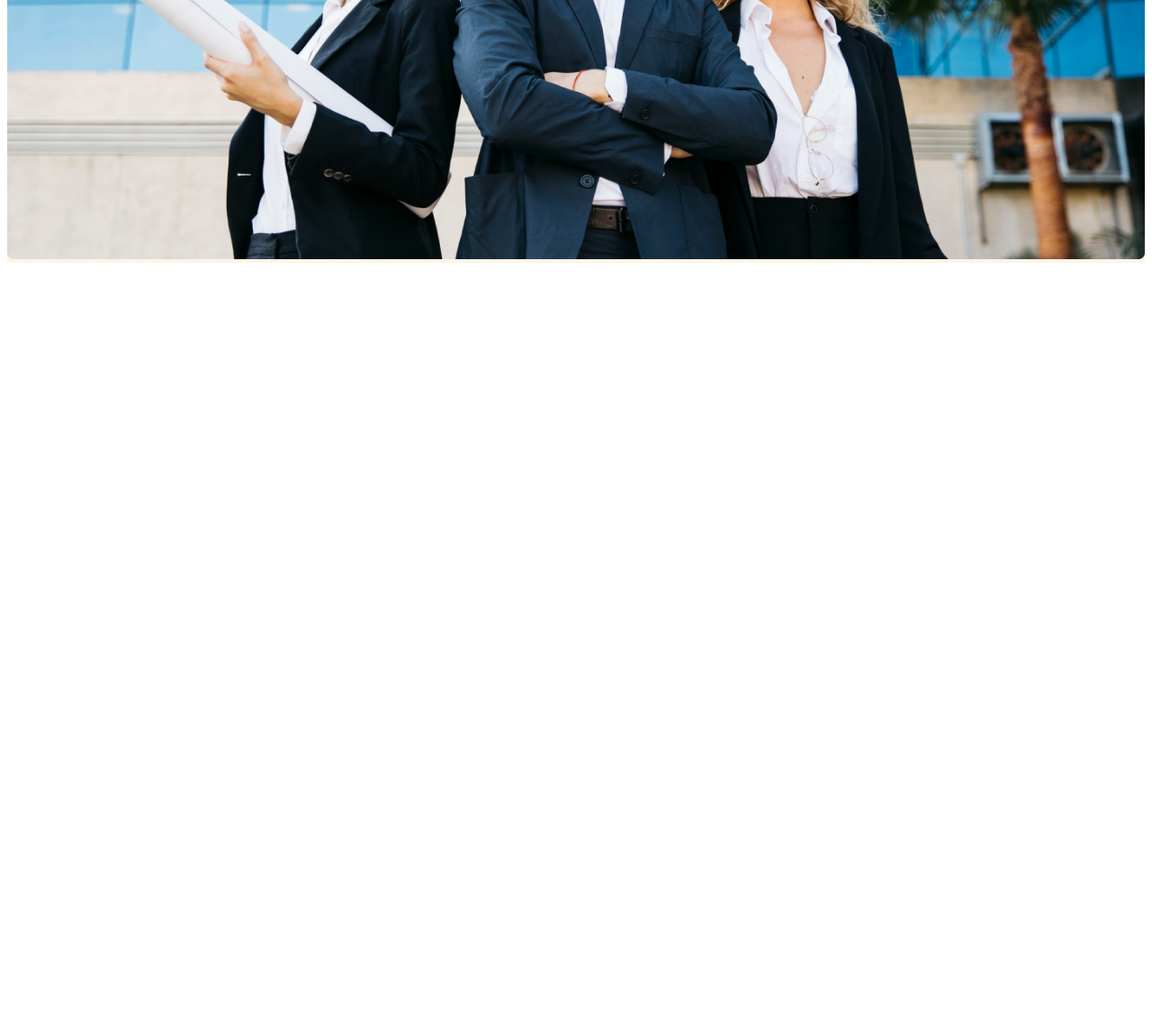
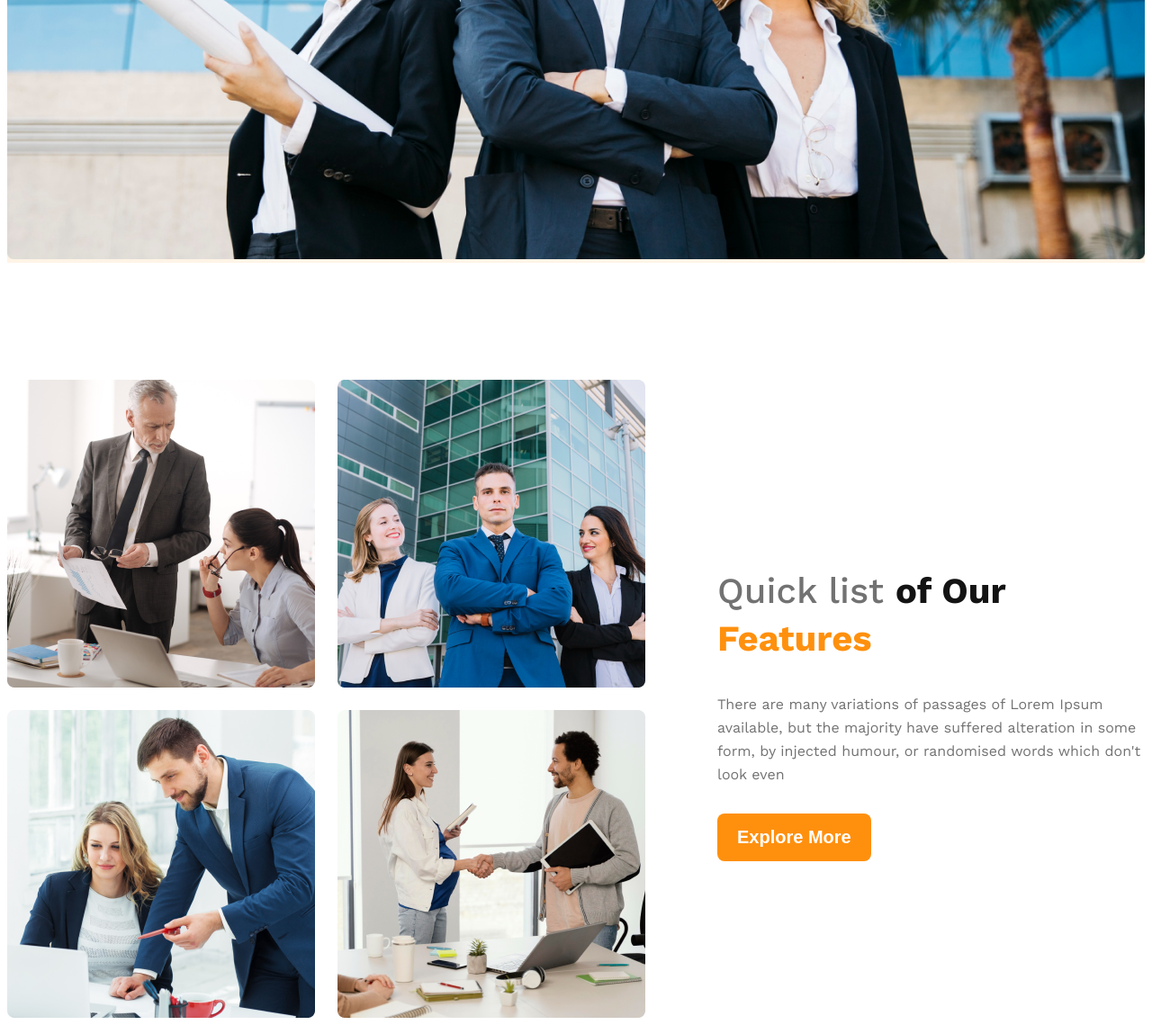
Before and after one commit to sirazulislam3734/g3-architects-website, a plain HTML site: page index.html in a window 1280 px wide. Shown: the part 776-1915 px from the top of the page at 90% size. Before the commit the page ends 1076 px from the top, so only its background shows below. Drawn offline with nearby package versions, Linux system fonts and the light colour scheme.

Commit message:
added section and main  media query and small devise

```diff
--- a/index.html
+++ b/index.html
@@ -32,7 +32,18 @@
          </section>
     </header>
     <main>
-
+        <section class="main-container flex">
+            <div class="main-section-image">
+                <img src="images/team1.png" alt="">
+                <img src="images/team2.png" alt="">
+                <img src="images/team3.png" alt="">
+                <img src="images/team4.png" alt=""></div>
+            <div class="main-section-title">
+                  <h1 class="main-section-text-title"><span class="dark3 fo">Quick list</span> <span style="font-weight: 700;">of Our</span> <br><span style="font-weight: 700; color:rgb(255, 144, 14);">Features</span></h1>
+                  <p class="main-section-description dark3">There are many variations of passages of Lorem Ipsum available, but the majority have suffered alteration in some form, by injected humour, or randomised words which don't look even</p>
+                  <button class="btn-primary">Explore More</button>
+            </div>
+        </section>
     </main>
     <footer>
 
--- a/styles/g3-architects.css
+++ b/styles/g3-architects.css
@@ -31,6 +31,15 @@
   }
   .dark3{
    color:rgb(114, 114, 114);
+  }
+
+
+  main{
+    max-width: 1440px;
+    margin: 0 auto;
+  }
+  main > section{
+    margin-top: 130px;
   }
   /* header styles */
 
@@ -81,10 +90,52 @@
     width: 100%;
   }
 
+  /* main section-1 styles */
+  .main-container{
+    align-items: center;
+  }
+  .main-section-image{
+    display: grid;
+    grid-template-columns: repeat(2, 1fr);
+    gap: 25px;
+    border-radius: 5px;
+  }
+  .main-section-title{
+    max-width: 530px;
+    text-align: left;
+    margin-left: 80px;
+  }
+  .main-section-text-title{
+    font-size: 2.5rem;
+    margin: none;
+    line-height: 53px;
+    font-weight:500;
+    color: rgb(19, 19, 19);
+  }
+  .main-section-description{
+    font-size: 16px;
+    font-weight: 400;
+    line-height: 26px;
+    margin-bottom: 30px;
+  }
+
   /* responsive media query */
   @media screen and (max-width:576px) {
     .navbar,
-    .nav-items{
+    .nav-items,
+    .main-container{
         flex-direction: column;
     }
+    .main-section-image{
+      grid-template-columns: repeat(1, 1fr);
+    }
+    .main-section-title{
+      margin: 10px 20px;
+    }
   }
+
+  @media screen and (min-width:576px) and (max-width:990px) {
+    .main-container{
+      flex-direction: column;
+  }
+  }
```
